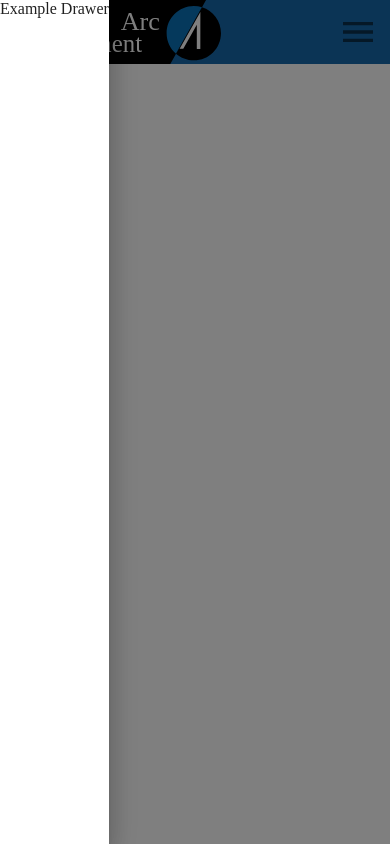
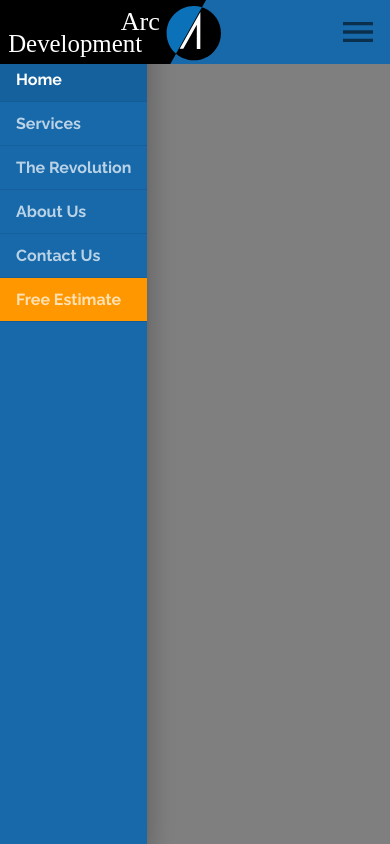
Before and after one commit to samandar-boymurodov/Arc-Development, a React (Create React App) app: page / in a window 390 px wide. Both pictures are taken after a click on the button 358 px from the left and 32 px from the top of the page. Built offline with nearby package versions, Linux system fonts and the light colour scheme.

Commit message:
Header is finished

```diff
--- a/src/components/UI/Header.js
+++ b/src/components/UI/Header.js
@@ -14,7 +14,10 @@ import { MenuItem,
         useMediaQuery,
         useTheme,
         SwipeableDrawer,
-        IconButton} from '@material-ui/core'
+        IconButton,
+        ListItem,
+        List,
+        ListItemText } from '@material-ui/core'
 
 import logo from '../../assets/logo.svg'
 import { Links } from '../Utils/Links'
@@ -34,6 +37,9 @@ function ElevationScroll(props) {
 }
 
 const useStyles = makeStyles((theme) => ({
+    appBar: {
+        zIndex: theme.zIndex.modal+1
+    },
     barMargin: {
         ...theme.mixins.toolbar,
         marginBottom: "1rem",
@@ -53,7 +59,7 @@ const useStyles = makeStyles((theme) => ({
     },
     tab: {
         ...theme.typography.tab,
-        minWidth: 10,
+        minWidth: 40,
         marginLeft: "25px"
     },
     button: {
@@ -82,8 +88,25 @@ const useStyles = makeStyles((theme) => ({
         marginLeft: "auto"
     },
     menuIcon: {
-        height: "40px",
-        width: "40px"
+        height: "2.5rem",
+        width: "2.5rem"
+    },
+    drawerPaper: {
+        backgroundColor: theme.palette.primary.main
+    },
+    drawerItem: {
+        ...theme.typography.tab,
+        color: "white",
+        opacity: "0.7"
+    },
+    estimate: {
+        backgroundColor: theme.palette.secondary.main,
+        "&:hover": {
+            backgroundColor: theme.palette.secondary.light
+        }
+    },
+    drawerSelectedItem: {
+        opacity: "1"
     }
 }))
 
@@ -141,12 +164,40 @@ export default function Header() {
             case Links.contact:
                 setTab(4)
                 break;
+            case Links.estimate:
+                setTab(5)
+                break;
             default:
                 break;
         }
     }, [setTab, history.location.pathname, serviceOp, tab])
 
     const classes = useStyles()
+
+    const routes = [{
+            label: "Home",
+            link: Links.home
+        },
+        {
+            label: "Services",
+            link: Links.services,
+            aria_controls: "simple-menu",
+            aria_haspopup: "true",
+            onMouseMove: handleClick
+        },
+        {
+            label: "The Revolution",
+            link: Links.revolution
+        },
+        {
+            label: "About Us",
+            link: Links.about
+        },
+        {
+            label: "Contact Us",
+            link: Links.contact
+        }
+    ]
 
     const tabs = (
         <>
@@ -155,39 +206,18 @@ export default function Header() {
             value={tab}
             classes={{root: classes.tabContainer}}
             indicatorColor="primary">
-            <Tab
-                className={classes.tab}
-                label="Home"
-                component={Link}
-                to={Links.home}
+            {routes.map((route, index) => (
+                <Tab
+                    key={index}
+                    className={classes.tab}
+                    label={route.label}
+                    component={Link}
+                    to={route.link}
+                    aria-controls={route.aria_controls}
+                    aria-haspopup={route.aria_haspopup}
+                    onMouseMove={route.onMouseMove}
                 />
-            <Tab
-                className={classes.tab}
-                label="Services"
-                component={Link}
-                to={Links.services}
-                aria-controls="simple-menu"
-                aria-haspopup="true"
-                onMouseMove={handleClick}
-                />
-            <Tab
-                className={classes.tab}
-                label="The Revolution"
-                component={Link}
-                to={Links.revolution}
-                />
-            <Tab
-                className={classes.tab}
-                label="About Us"
-                component={Link}
-                to={Links.about}
-                />
-            <Tab
-                className={classes.tab}
-                label="Contact Us"
-                component={Link}
-                to={Links.contact}
-                />
+            ))}
         </Tabs>
         <Button
             variant="contained"
@@ -200,6 +230,7 @@ export default function Header() {
             Free Estimate
         </Button>
         <Menu
+            style={{zIndex: "1302"}}
             id="simple-menu"
             anchorEl={anchorEl}
             keepMounted
@@ -250,15 +281,49 @@ export default function Header() {
                 open={!!drawerOpen}
                 onClose={toggleDrawer(false)}
                 onOpen={toggleDrawer(true)}
+                classes={{paper: classes.drawerPaper}}
             >
-                Example Drawer
+                <div className={classes.barMargin}/>
+                <List disablePadding>
+                    {routes.map((route, index) => (
+                        <ListItem
+                            key={index}
+                            divider button
+                            component={Link}
+                            to={route.link}
+                            onClick={(e) => {setTab(index); setDrawerOpen(false); toggleDrawer(false)(e)}}
+                            selected={tab===index}
+                            classes={{selected: classes.drawerSelectedItem, root: classes.drawerItem}}
+                        >
+                            <ListItemText
+                                disableTypography>
+                                {route.label}
+                            </ListItemText>
+                        </ListItem>
+                    ))}
+                    <ListItem
+                        divider button
+                        component={Link}
+                        to={Links.estimate}
+                        onClick={(e) => {setTab(5); setDrawerOpen(false); toggleDrawer(false)(e)}}
+                        selected={tab===5}
+                        classes={{root: classes.estimate}}
+                        >
+                        <ListItemText disableTypography
+                            className={ tab===5 ? `${classes.drawerItem} ${classes.drawerSelectedItem}` : classes.drawerItem}>
+                            Free Estimate
+                        </ListItemText>
+                    </ListItem>
+                </List>
             </SwipeableDrawer>
         </React.Fragment>
     )
     return(
         <>
             <ElevationScroll>
-                <AppBar color="primary">
+                <AppBar
+                    classes={{root: classes.appBar}}
+                    color="primary">
                     <Toolbar disableGutters>
                         <img
                             src={logo}
--- a/src/components/UI/Theme.js
+++ b/src/components/UI/Theme.js
@@ -6,7 +6,8 @@ export const Theme = createMuiTheme({
             main: "#1769aa"
         },
         secondary: {
-            main: "#ff9800"
+            main: "#ff9800",
+            light: "#ffa726"
         },
     },
     typography: {
```
